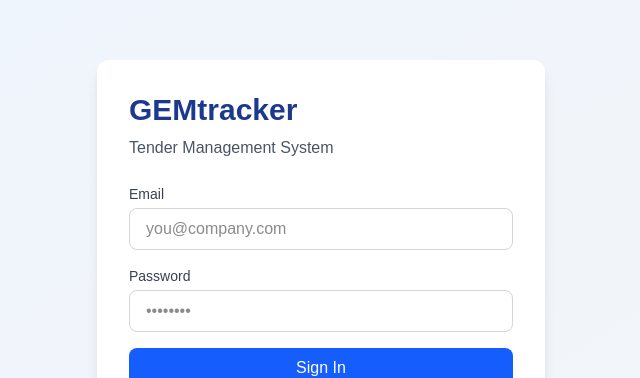
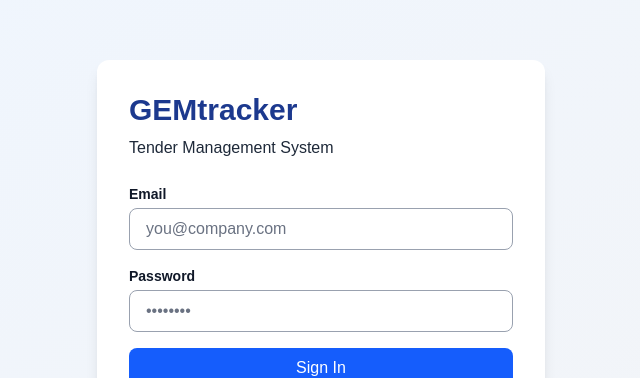
Before and after one commit to kasjantechserve/GEMtracker, a Next.js app in the folder frontend/: page /login in a window 1280 px wide. Shown: the part 140-518 px from the top of the page, without its empty margins (319-959 px from the left). Built offline with nearby package versions, Linux system fonts and the light colour scheme; no server answers.

Commit message:
Improve UI contrast for better visibility on login page

```diff
--- a/frontend/src/components/Auth/LoginForm.tsx
+++ b/frontend/src/components/Auth/LoginForm.tsx
@@ -48,11 +48,11 @@ export default function LoginForm() {
         <div className="min-h-screen flex items-center justify-center bg-gradient-to-br from-blue-50 to-gray-100">
             <div className="bg-white p-8 rounded-xl shadow-lg w-full max-w-md">
                 <h1 className="text-3xl font-bold text-blue-900 mb-2">GEMtracker</h1>
-                <p className="text-gray-600 mb-6">Tender Management System</p>
+                <p className="text-gray-800 font-medium mb-6">Tender Management System</p>
 
                 <form onSubmit={handleSubmit} className="space-y-4">
                     <div>
-                        <label className="block text-sm font-medium text-gray-700 mb-1">
+                        <label className="block text-sm font-bold text-gray-900 mb-1">
                             Email
                         </label>
                         <input
@@ -60,13 +60,13 @@ export default function LoginForm() {
                             value={email}
                             onChange={(e) => setEmail(e.target.value)}
                             required
-                            className="w-full px-4 py-2 border border-gray-300 rounded-lg focus:ring-2 focus:ring-blue-500 focus:border-transparent"
+                            className="w-full px-4 py-2 border border-gray-400 text-gray-900 rounded-lg focus:ring-2 focus:ring-blue-500 focus:border-transparent placeholder-gray-500"
                             placeholder="you@company.com"
                         />
                     </div>
 
                     <div>
-                        <label className="block text-sm font-medium text-gray-700 mb-1">
+                        <label className="block text-sm font-bold text-gray-900 mb-1">
                             Password
                         </label>
                         <input
@@ -74,7 +74,7 @@ export default function LoginForm() {
                             value={password}
                             onChange={(e) => setPassword(e.target.value)}
                             required
-                            className="w-full px-4 py-2 border border-gray-300 rounded-lg focus:ring-2 focus:ring-blue-500 focus:border-transparent"
+                            className="w-full px-4 py-2 border border-gray-400 text-gray-900 rounded-lg focus:ring-2 focus:ring-blue-500 focus:border-transparent placeholder-gray-500"
                             placeholder="••••••••"
                         />
                     </div>
```
